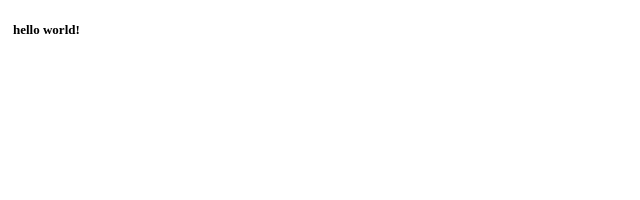
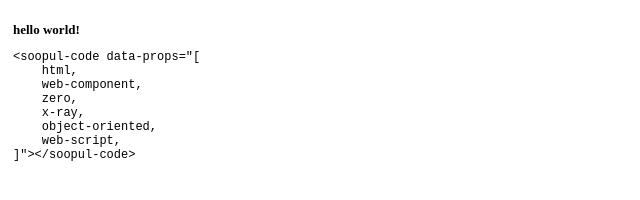
Before and after one commit to soopulcode/soopulcode.github.io, a plain HTML site: page index.html in a window 1280 px wide. Shown: the whole page, without its empty margins (0-640 px from the left). Drawn offline with Linux system fonts and the light colour scheme.

Commit message:
Update index.html

```diff
--- a/index.html
+++ b/index.html
@@ -13,14 +13,14 @@
 <body>
 <h1>hello world!</h1>
 <pre>
-<soopul-code data-props="[
+&lt;soopul-code data-props="[
     html,
     web-component,
     zero,
     x-ray,
     object-oriented,
     web-script,
-]"></soopul-code>
+]"&gt;&lt;/soopul-code&gt;
 </pre>
 </body>
 </html>
```
